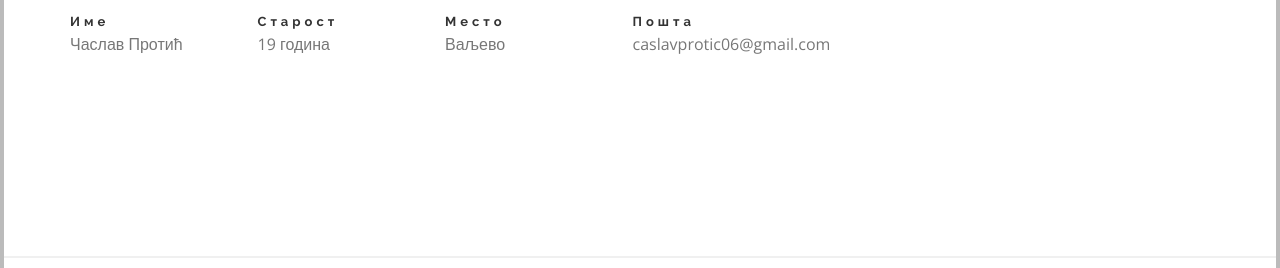
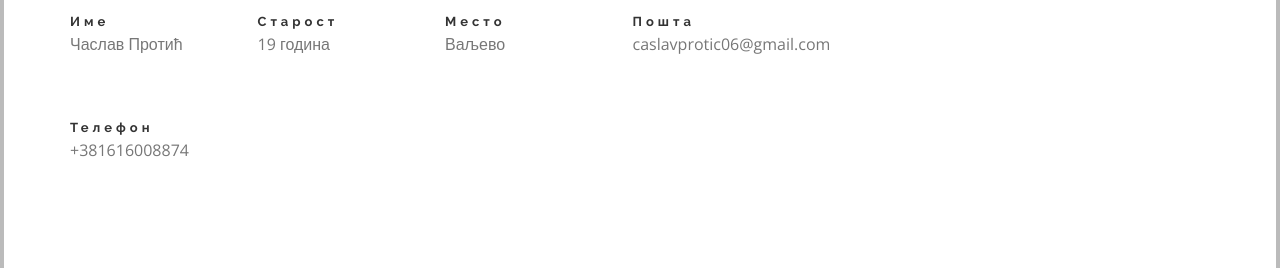
Before and after one commit to ProticCaslav/sajt, a plain HTML site: page index.html in a window 1280 px wide. Both pictures are taken after a click on the link "О МЕНИ". Shown: the part 417-685 px from the top of the page. Drawn offline with nearby package versions, Linux system fonts and the light colour scheme; files whose address does not match are found by name; a web font is replaced by a local one.

Commit message:
Update index.html

```diff
--- a/index.html
+++ b/index.html
@@ -201,7 +201,12 @@
 										</div>
 									</li>
 
-
+									<li>
+										<div class='inner' >
+											<h4>Телефон</h4>
+											<p>+381616008874</p>
+										</div>
+									</li>
 
 								</ul>
 
```
